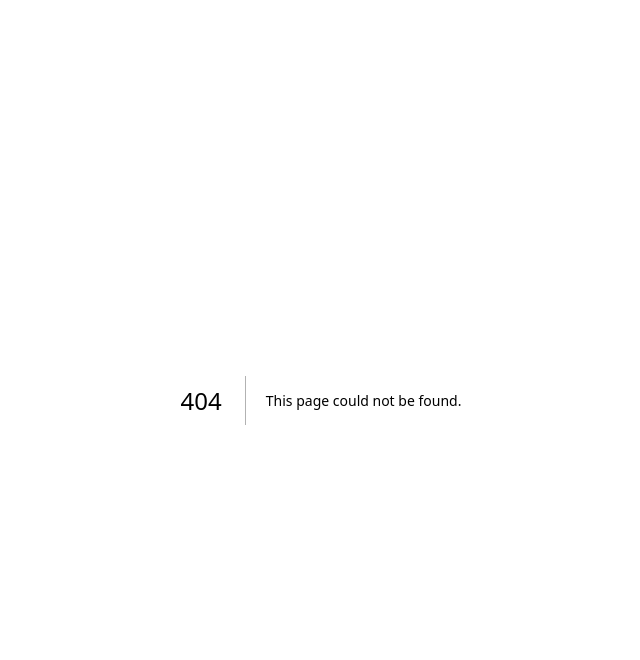
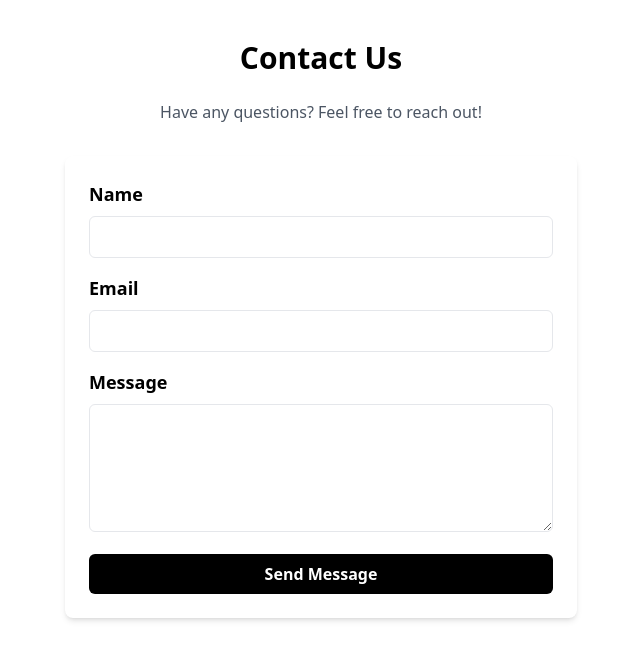
Before and after one commit to CQSTechSolutions/Veloria-Perfume, a Next.js app in the folder veloria-perfume/: page /contactUs in a window 1280 px wide. Before the commit this address had no page. Shown: the top 660 px of the page, without its empty margins (319-959 px from the left). Built offline with nearby package versions, Linux system fonts and the light colour scheme.

Commit message:
Update product images, add Contact Us page, and enhance Navbar functionality

```diff
--- a/veloria-perfume/app/cart/page.js
+++ b/veloria-perfume/app/cart/page.js
@@ -4,8 +4,8 @@ import { useState } from 'react';
 import { Trash } from 'lucide-react';
 
 const initialCart = [
-  { id: 1, name: "Veloria Elegance", price: 79.99, quantity: 1, image: "/perfume1.jpg" },
-  { id: 2, name: "Veloria Noir", price: 89.99, quantity: 1, image: "/perfume2.jpg" },
+  { id: 1, name: "Veloria Elegance", price: 79.99, quantity: 1, image: "https://rukminim1.flixcart.com/image/300/300/xif0q/shopsy-perfume/e/d/r/50-black-panton-1pc-spray-perfume-50-ml-unisex-premium-quality-original-imagqwuwzajvfq3t.jpeg" },
+  { id: 2, name: "Veloria Noir", price: 89.99, quantity: 1, image: "https://encrypted-tbn0.gstatic.com/images?q=tbn:ANd9GcSbdQw6RkS91rzMHhIVhE9s8fQGwTMuOsaNQw&s" },
 ];
 
 const Cart = () => {
--- a/veloria-perfume/app/components/Navbar.js
+++ b/veloria-perfume/app/components/Navbar.js
@@ -4,11 +4,15 @@ import { ShoppingCart, Search, User } from 'lucide-react';
 import Products from '../products/page';
 import Cart from '../cart/page';
 import Profile from '../profile/page';
+import ContactUs from '../contactUs/page';
 
 const Navbar = () => {
 
   const handleProducts = () => {
     <Products />
+  }
+  const handleContact = () => {
+    <ContactUs />
   }
   const handleCart = () => {
     <Cart />
@@ -20,7 +24,8 @@ const Navbar = () => {
   return (
     <nav className="bg-white shadow-md p-4 flex justify-between items-center">
       {/* Logo */}
-      <Link href="/">
+      <Link href="/" className="flex items-center">
+        <img src= "https://png.pngtree.com/png-clipart/20240804/original/pngtree-luxury-perfume-bottle-isolated-on-transparent-background-png-image_15699685.png" alt="Veloria Perfumes" className="w-16 h-16" />
         <span className="text-2xl font-bold text-gray-800 cursor-pointer">Veloria Perfumes</span>
       </Link>
 
@@ -37,6 +42,7 @@ const Navbar = () => {
       {/* Navigation Links */}
       <div className="flex items-center gap-6">
         <Link onClick={handleProducts} href="/products" className="text-gray-700 hover:text-gray-900">Products</Link>
+        <Link onClick={handleContact} href="/contactUs" className="text-gray-700 hover:text-gray-900">Contact Us</Link>
         <Link onClick={handleCart} href="/cart" className="relative">
           <ShoppingCart size={24} className="text-gray-700 hover:text-gray-900" />
           <span className="absolute -top-2 -right-2 bg-red-500 text-white text-[10px] px-2 py-1 rounded-full">0</span>
--- /dev/null
+++ b/veloria-perfume/app/contactUs/page.js
@@ -0,0 +1,65 @@
+// pages/contact.js
+"use client";
+import { useState } from 'react';
+
+const ContactUs = () => {
+  const [formData, setFormData] = useState({ name: "", email: "", message: "" });
+  const [success, setSuccess] = useState(false);
+
+  const handleChange = (e) => {
+    setFormData({ ...formData, [e.target.name]: e.target.value });
+  };
+
+  const handleSubmit = (e) => {
+    e.preventDefault();
+    setSuccess(true);
+    setTimeout(() => setSuccess(false), 3000);
+    setFormData({ name: "", email: "", message: "" });
+  };
+
+  return (
+    <div className="container mx-auto py-10 px-4">
+      <h1 className="text-3xl font-bold text-center mb-6">Contact Us</h1>
+      <p className="text-center text-gray-600 mb-8">Have any questions? Feel free to reach out!</p>
+      <div className="max-w-lg mx-auto bg-white p-6 rounded-lg shadow-md">
+        {success && <p className="text-green-600 text-center mb-4">Message sent successfully!</p>}
+        <form onSubmit={handleSubmit}>
+          <label className="block mb-2 text-lg font-semibold">Name</label>
+          <input
+            type="text"
+            name="name"
+            value={formData.name}
+            onChange={handleChange}
+            className="w-full p-2 border rounded-md mb-4"
+            required
+          />
+          <label className="block mb-2 text-lg font-semibold">Email</label>
+          <input
+            type="email"
+            name="email"
+            value={formData.email}
+            onChange={handleChange}
+            className="w-full p-2 border rounded-md mb-4"
+            required
+          />
+          <label className="block mb-2 text-lg font-semibold">Message</label>
+          <textarea
+            name="message"
+            value={formData.message}
+            onChange={handleChange}
+            className="w-full p-2 border rounded-md mb-4 h-32"
+            required
+          ></textarea>
+          <button
+            type="submit"
+            className="w-full bg-black text-white py-2 rounded-md font-semibold hover:bg-gray-800 transition"
+          >
+            Send Message
+          </button>
+        </form>
+      </div>
+    </div>
+  );
+};
+
+export default ContactUs;
--- a/veloria-perfume/app/productDescription/page.js
+++ b/veloria-perfume/app/productDescription/page.js
@@ -10,7 +10,7 @@ const product = {
   rating: 4.7,
   reviews: 1225,
   type: "Gift Box",
-  images: ["/perfume1.jpg", "/perfume2.jpg", "/perfume3.jpg"],
+  images: ["https://rukminim1.flixcart.com/image/300/300/xif0q/shopsy-perfume/e/d/r/50-black-panton-1pc-spray-perfume-50-ml-unisex-premium-quality-original-imagqwuwzajvfq3t.jpeg", "https://encrypted-tbn0.gstatic.com/images?q=tbn:ANd9GcSbdQw6RkS91rzMHhIVhE9s8fQGwTMuOsaNQw&s", "https://rukminim2.flixcart.com/image/850/1000/xif0q/perfume/n/l/d/-original-imagkk24zyxzymxe.jpeg?q=90&crop=false"],
   description: "A luxurious collection of long-lasting perfumes, perfect for gifting.",
   features: ["Long Lasting", "IFRA - Certified", "Imported Oils", "Made in India"]
 };
--- a/veloria-perfume/app/products/page.js
+++ b/veloria-perfume/app/products/page.js
@@ -3,11 +3,11 @@ import ProductCard from '../components/ProductCard';
 const Products = () => {
 
   const productsList = [
-    { id: 1, name: "Veloria Elegance",description: "description for Veloria Elegance", price: 79.99, rating: 5, reviews: 120, image: "/perfume1.jpg" },
-    { id: 2, name: "Veloria Noir",description: "description for Veloria Noir", price: 89.99, rating: 4, reviews: 98, image: "/perfume2.jpg" },
-    { id: 3, name: "Veloria Bloom",description: "description for Veloria Bloom", price: 69.99, rating: 5, reviews: 150, image: "/perfume3.jpg" },
-    { id: 4, name: "Veloria Mystique",description: "description for Veloria Mystique", price: 99.99, rating: 4, reviews: 85, image: "" },
-    { id: 5, name: "Veloria Royal",description: "description for Veloria Royal", price: 109.99, rating: 5, reviews: 200, image: "" }
+    { id: 1, name: "Veloria Elegance",description: "description for Veloria Elegance", price: 79.99, rating: 5, reviews: 120, image: "https://rukminim1.flixcart.com/image/300/300/xif0q/shopsy-perfume/e/d/r/50-black-panton-1pc-spray-perfume-50-ml-unisex-premium-quality-original-imagqwuwzajvfq3t.jpeg" },
+    { id: 2, name: "Veloria Noir",description: "description for Veloria Noir", price: 89.99, rating: 4, reviews: 98, image: "https://encrypted-tbn0.gstatic.com/images?q=tbn:ANd9GcSbdQw6RkS91rzMHhIVhE9s8fQGwTMuOsaNQw&s" },
+    { id: 3, name: "Veloria Bloom",description: "description for Veloria Bloom", price: 69.99, rating: 5, reviews: 150, image: "https://rukminim2.flixcart.com/image/850/1000/xif0q/perfume/n/l/d/-original-imagkk24zyxzymxe.jpeg?q=90&crop=false" },
+    { id: 4, name: "Veloria Mystique",description: "description for Veloria Mystique", price: 99.99, rating: 4, reviews: 85, image: "https://zaoud.it/cdn/shop/files/valor-mystique-perfume-bottle-shows-against-white-background.jpg?v=1715544087" },
+    { id: 5, name: "Veloria Royal",description: "description for Veloria Royal", price: 109.99, rating: 5, reviews: 200, image: "https://images-eu.ssl-images-amazon.com/images/I/71Unah0s8vL._AC_UL600_SR600,600_.jpg"}
   ];
 
   return (
```
